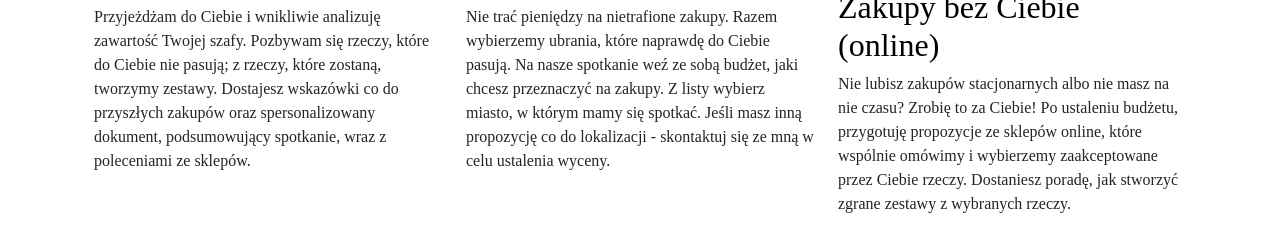
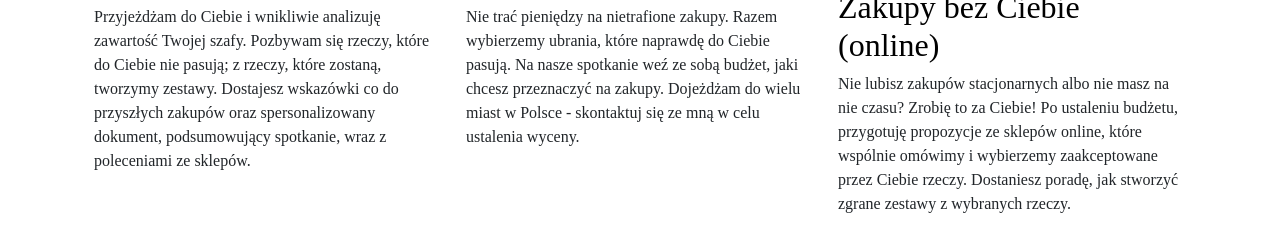
Before and after one commit to radzikdev/gabrysia, a plain HTML site: page index.html in a window 1280 px wide. Shown: the part 1151-1385 px from the top of the page. Drawn offline with nearby package versions, Linux system fonts and the light colour scheme.

Commit message:
Fixed typos

```diff
--- a/index.html
+++ b/index.html
@@ -54,7 +54,7 @@
     <div class="container col-xxl-8 px-4 py-5">
         <div class="row flex-row-reverse align-items-center g-5 py-5">
             <div class="col-10 col-sm-8 col-lg-4 col-md-5 col-sm-12 col-12">
-                <img src="./images/about_me.JPG" class="d-block mx-lg-auto img-fluid rounded" alt="about me photo"
+                <img src="./images/about_me.jpg" class="d-block mx-lg-auto img-fluid rounded" alt="about me photo"
                      loading="lazy">
             </div>
             <div class="col-lg-8 col-md-7 col-sm-12 col-12">
@@ -93,8 +93,7 @@
                 <h3 class="fs-2 text-body-emphasis">Zakupy ze stylistką</h3>
                 <p>Nie trać pieniędzy na nietrafione zakupy. Razem wybierzemy ubrania, które naprawdę do
                     Ciebie pasują. Na nasze spotkanie weź ze sobą budżet, jaki chcesz przeznaczyć na zakupy.
-                    Z listy wybierz miasto, w którym mamy się spotkać. Jeśli masz inną propozycję co do
-                    lokalizacji - skontaktuj się ze mną w celu ustalenia wyceny.</p>
+                    Dojeżdżam do wielu miast w Polsce - skontaktuj się ze mną w celu ustalenia wyceny.</p>
             </div>
             <div class="feature col">
                 <div class="feature-icon d-inline-flex align-items-center justify-content-center text-bg-primary bg-gradient fs-2 mb-3">
```
